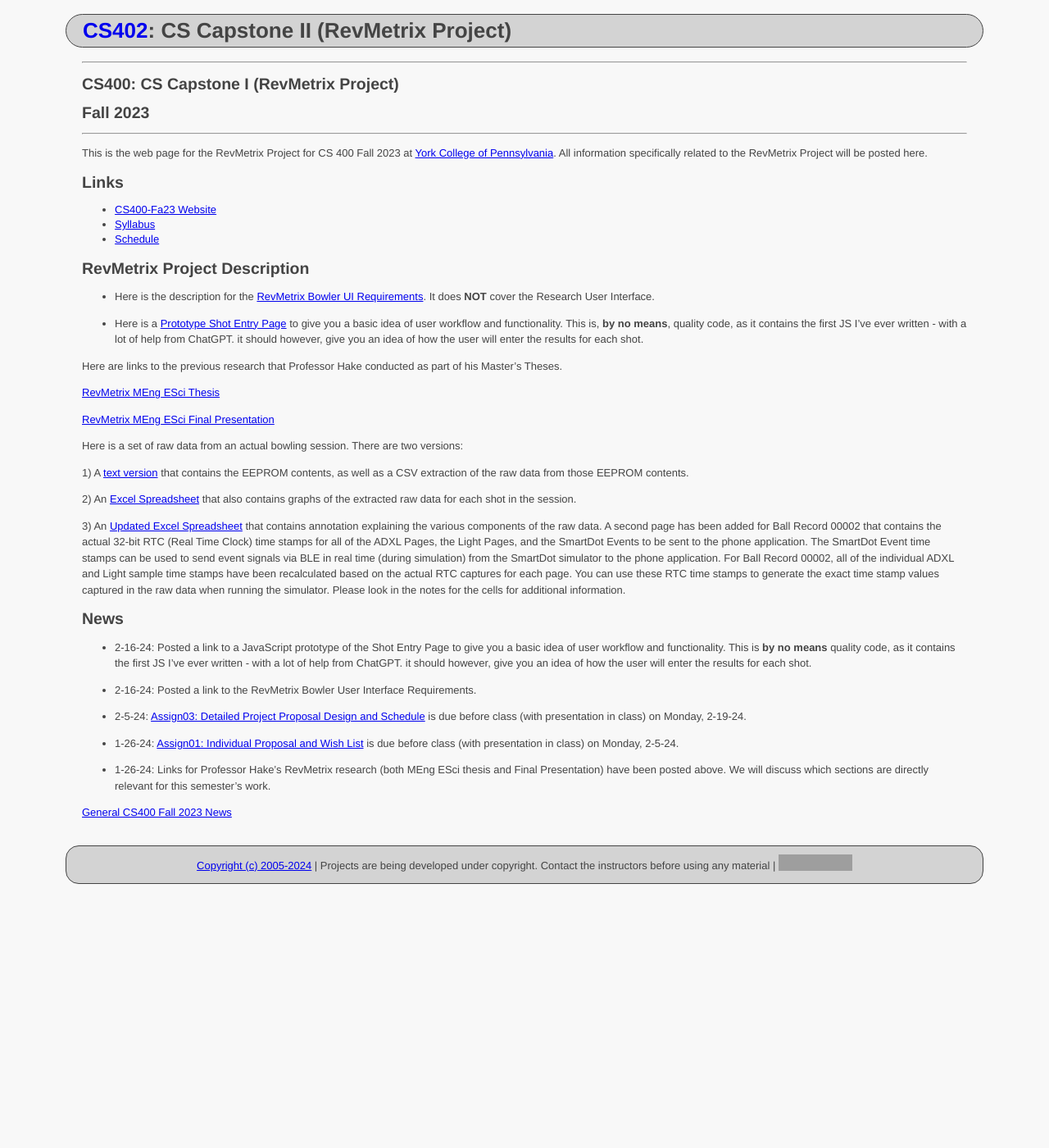
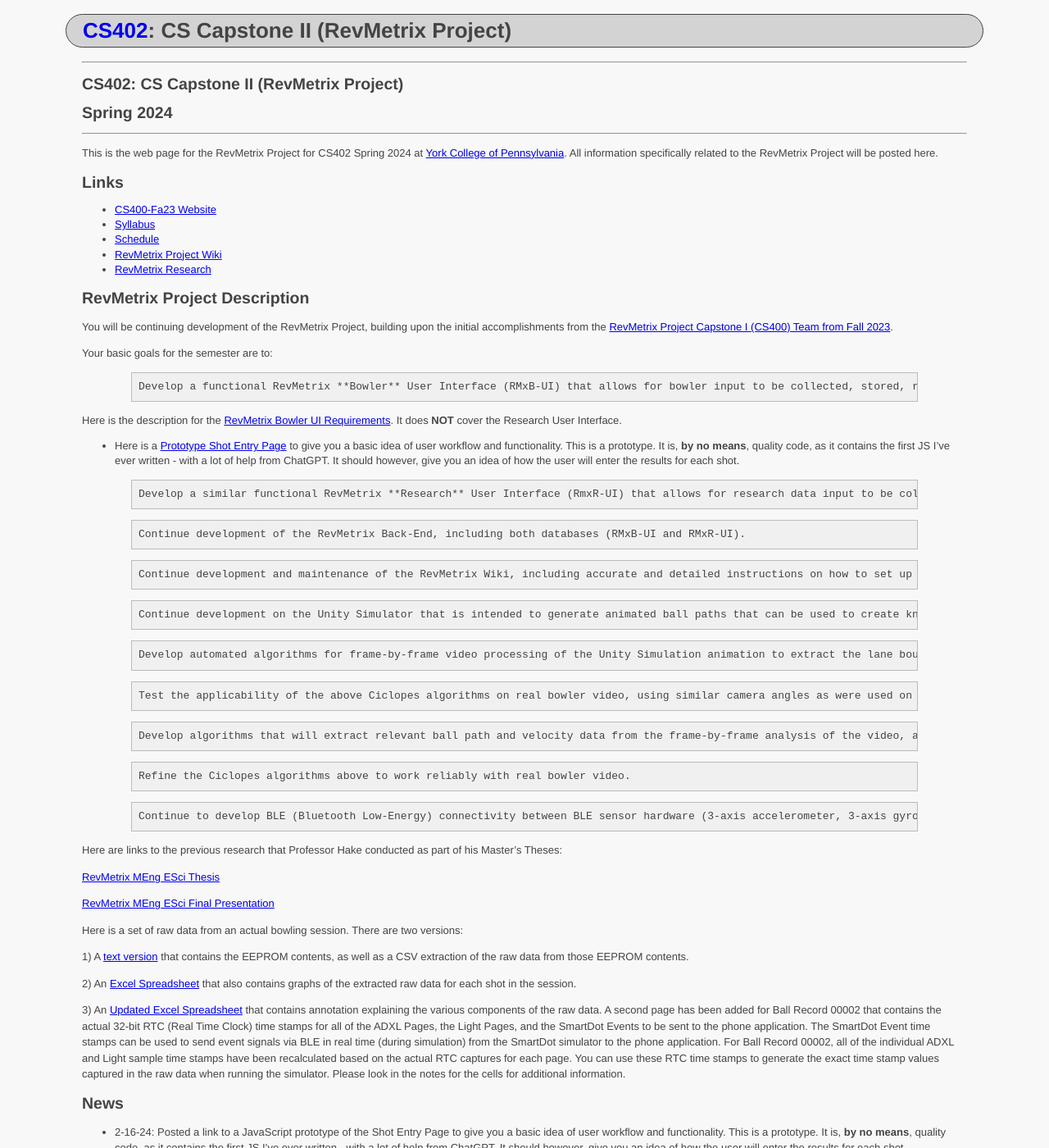
Before and after one commit to ycpcs/cs402-spring2024, a Jekyll site: the page built from projects/RevMetrix-Project/index.md, in a window 1280 px wide and 1400 px high. Shown: the whole window at 82% size. Built offline with Jekyll 4.4.1, drawn with Linux system fonts in a browser that asks for light colours; some of the changed text lies outside the part shown; grey boxes are pictures that could not be loaded.

```diff
--- a/projects/RevMetrix-Project/index.md
+++ b/projects/RevMetrix-Project/index.md
@@ -6,28 +6,55 @@ title: CS Capstone II (RevMetrix Project)
 
 --- --- --- --- --- --- --- --- --- --- --- --- --- --- --- --- --- --- --- --- --- --- --- ---
 
-## CS400: CS Capstone I (RevMetrix Project)
+## CS402: CS Capstone II (RevMetrix Project)
 
-## Fall 2023
+## Spring 2024
 
 --- --- --- --- --- --- --- --- --- --- --- --- --- --- --- --- --- --- --- --- --- --- --- ---
 
-This is the web page for the RevMetrix Project for CS 400 Fall 2023 at [York College of Pennsylvania](http://www.ycp.edu).  All information specifically related to the RevMetrix Project will be posted here.
+This is the web page for the RevMetrix Project for CS402 Spring 2024 at [York College of Pennsylvania](http://www.ycp.edu).  All information specifically related to the RevMetrix Project will be posted here.
 
 ## Links
 
 * [CS400-Fa23 Website](../../index.html)
 * [Syllabus](../../syllabus.html)
 * [Schedule](schedule.html)
+* [RevMetrix Project Wiki](https://docs.revmetrix.io)
+* [RevMetrix Research](https://research.revmetrix.io)
 
 ## RevMetrix Project Description
 
+You will be continuing development of the RevMetrix Project, building upon the initial accomplishments from the [RevMetrix Project Capstone I (CS400) Team from Fall 2023](https://ycpcs.github.io/cs400-fall2023/RevMetrix-Project).
 
-* Here is the description for the [RevMetrix Bowler UI Requirements](RevMetrix.html).  It does **NOT** cover the Research User Interface.
+Your basic goals for the semester are to:
 
-* Here is a [Prototype Shot Entry Page](RevMetrix-Bowler-UI-Shot-Entry.html) to give you a basic idea of user workflow and functionality.  This is, **by no means**, quality code, as it contains the first JS I've ever written - with a lot of help from ChatGPT.  it should however, give you an idea of how the user will enter the results for each shot.
+>	Develop a functional RevMetrix **Bowler** User Interface (RMxB-UI) that allows for bowler input to be collected, stored, retrieved, and displayed, utilizing the RevMetrix User Back-End Database (RMxB-DB). The RMxB-UI is a multi-platform phone application.  If the cross-platform development tools support it, a Windows PC version of the RMxB-UI application would also be useful (but not a high priority).
 
-Here are links to the previous research that Professor Hake conducted as part of his Master's Theses.
+Here is the description for the [RevMetrix Bowler UI Requirements](RevMetrix.html).  It does **NOT** cover the Research User Interface.
+
+* Here is a [Prototype Shot Entry Page](RevMetrix-Bowler-UI-Shot-Entry.html) to give you a basic idea of user workflow and functionality.  This is a prototype.  It is, **by no means**, quality code, as it contains the first JS I've ever written - with a lot of help from ChatGPT.  It should however, give you an idea of how the user will enter the results for each shot.
+
+>	Develop a similar functional RevMetrix **Research** User Interface (RmxR-UI) that allows for research data input to be collected, stored, retrieved, and displayed, utilizing the RevMetrix Research Back-End Database (RMxR-DB). The RMxR-UI will be a Windows laptop touchscreen application.  The data stored in the RMxR-DB will be a superset of the data stored in the RMxB-DB.
+
+>	Continue development of the RevMetrix Back-End, including both databases (RMxB-UI and RMxR-UI).
+
+>	Continue development and maintenance of the RevMetrix Wiki, including accurate and detailed instructions on how to set up all of the various development environments, and the various deployments to Digital Ocean.
+
+>	Continue development on the Unity Simulator that is intended to generate animated ball paths that can be used to create known video frame and ball path data for use by Ciclopes.
+
+>	Develop automated algorithms for frame-by-frame video processing of the Unity Simulation animation to extract the lane boundaries and ball locations within those boundaries.  Confirm the accuracy of the above algorithms by comparing their output with the Unity Simulation data that generated the frames for the animation.
+real video and start to modify, as necessary.
+
+>	Test the applicability of the above Ciclopes algorithms on real bowler video, using similar camera angles as were used on the Unity animations.
+
+>	Develop algorithms that will extract relevant ball path and velocity data from the frame-by-frame analysis of the video, after transforming the lane boundaries and the ball location within each frame into a collection of normalized rectilinear frames.
+
+>	Refine the Ciclopes algorithms above to work reliably with real bowler video.
+
+>	Continue to develop BLE (Bluetooth Low-Energy) connectivity between BLE sensor hardware (3-axis accelerometer, 3-axis gyroscope, ambient light sensor) and a phone application so that the BLE sensor suite can upload live data to a phone application.
+
+
+Here are links to the previous research that Professor Hake conducted as part of his Master's Theses:
 
 [RevMetrix MEng ESci Thesis](Hake-MEngESci-Masters-Thesis.pdf)
 
@@ -60,19 +87,9 @@ Here is a set of raw data from an actual bowling session.  There are two version
 
 * 9-29-22: Assignment 5 (Minimal Working System) is due 11:00am, Monday, 10-24-22, with presentation and demo during class
 
-* 9-29-22: Assignment 4 (Analysis & Design) has been moved to 11:00am, Wednesday, 10-5-22, with presentation during class
-
-* 9-19-22: Assignment 3 (Requirements) is due by 11:00am, Monday, 9-26-22, with presentation during class
-
-* 9-19-22: Assignment 2 (Weekly Journals) are now due every Monday by 11:00am (prior to class), with a summary presentation in class on the days that do not already have another assignment due
-
-* 8-27-22: Assignment 1 (Readiness Demo) is due by 11:00am, Friday, 9-16-22, with presentation during class
-
-* 8-27-22: Assignment 1 (Project Proposal) is due by 11:00am, Friday, 9-9-22, with presentation during class
-
 -->
 
-* 2-16-24: Posted a link to a JavaScript prototype of the Shot Entry Page to give you a basic idea of user workflow and functionality.  This is **by no means** quality code, as it contains the first JS I've ever written - with a lot of help from ChatGPT.  it should however, give you an idea of how the user will enter the results for each shot.
+* 2-16-24: Posted a link to a JavaScript prototype of the Shot Entry Page to give you a basic idea of user workflow and functionality.  This is a prototype.  It is, **by no means**, quality code, as it contains the first JS I've ever written - with a lot of help from ChatGPT.  It should however, give you an idea of how the user will enter the results for each shot.
 
 * 2-16-24: Posted a link to the RevMetrix Bowler User Interface Requirements.
 
```
Also changed, not shown: projects/Privilege-Walk-Project/index.md (+8 -14 lines), projects/YCPHacks-Website-Project/index.md (+15 -31 lines).
